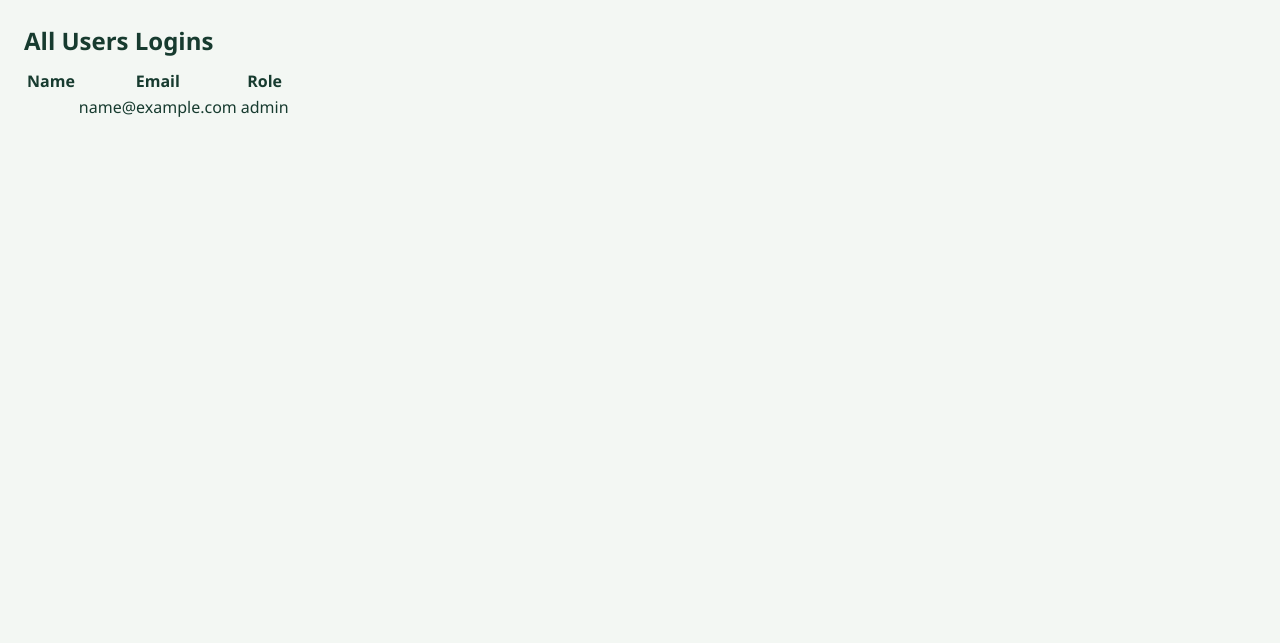
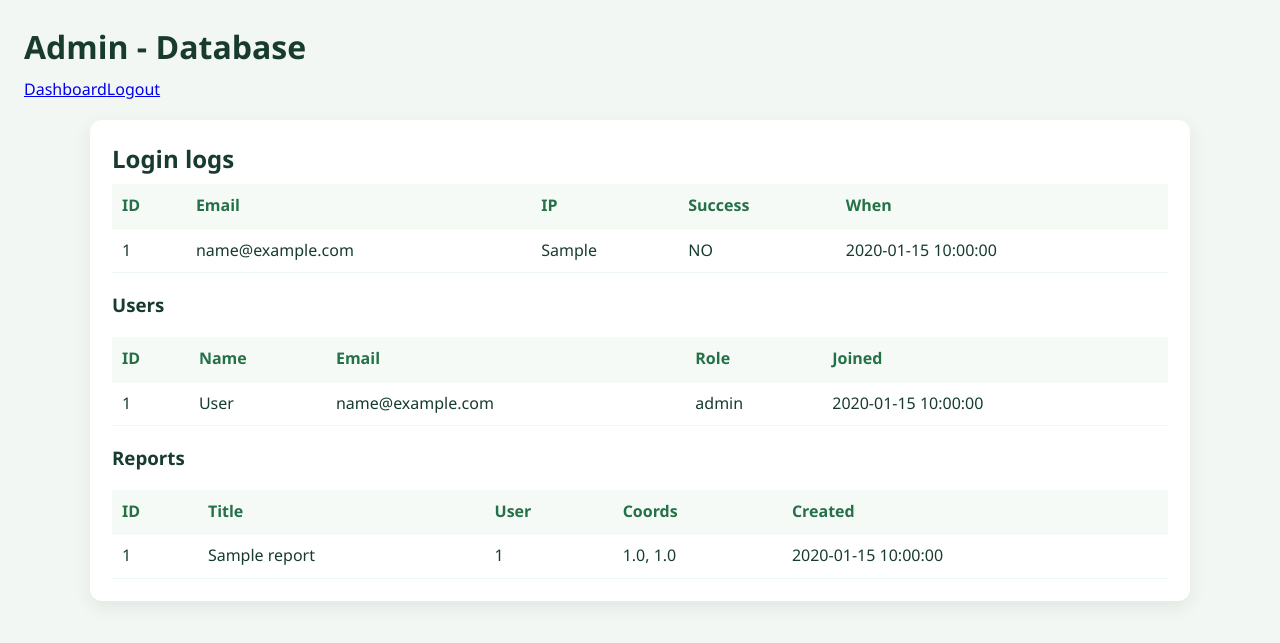
Before and after one commit to Roy-Kathurima/pestwatch, a Flask app: template templates/admin_database.html in a window 1280 px wide. Shown: the top 643 px of the page. Run offline with Flask 3, Linux system fonts and the light colour scheme; tables that the repository leaves empty hold one stand-in row (values such as "Sample post"); the template is opened without the code that fills it: values that come from a table or form of the project are taken from there, most other values are stand-ins (such as "Sample title", 1, 10 or a date in 2020).

Commit message:
Update admin_database.html

```diff
--- a/templates/admin_database.html
+++ b/templates/admin_database.html
@@ -1,24 +1,48 @@
+<!doctype html>
 <html>
 <head>
-<title>Database</title>
-<link rel="stylesheet" href="/static/css/style.css">
+  <meta charset="utf-8" />
+  <title>Admin Database</title>
+  <link rel="stylesheet" href="{{ url_for('static', filename='css/style.css') }}">
 </head>
 <body>
+  <header class="topbar"><h1>Admin - Database</h1><nav><a href="{{ url_for('admin_dashboard') }}">Dashboard</a><a href="{{ url_for('admin_logout') }}">Logout</a></nav></header>
+  <main class="container">
+    <h2>Login logs</h2>
+    <table class="table">
+      <thead><tr><th>ID</th><th>Email</th><th>IP</th><th>Success</th><th>When</th></tr></thead>
+      <tbody>
+        {% for l in logs %}
+        <tr>
+          <td>{{ l.id }}</td>
+          <td>{{ l.email }}</td>
+          <td>{{ l.ip }}</td>
+          <td>{{ 'YES' if l.success else 'NO' }}</td>
+          <td>{{ l.timestamp }}</td>
+        </tr>
+        {% endfor %}
+      </tbody>
+    </table>
 
-<div class="box">
-<h2>All Users Logins</h2>
+    <h3>Users</h3>
+    <table class="table">
+      <thead><tr><th>ID</th><th>Name</th><th>Email</th><th>Role</th><th>Joined</th></tr></thead>
+      <tbody>
+        {% for u in users %}
+        <tr><td>{{ u.id }}</td><td>{{ u.fullname }}</td><td>{{ u.email }}</td><td>{{ u.role }}</td><td>{{ u.created_at }}</td></tr>
+        {% endfor %}
+      </tbody>
+    </table>
 
-<table>
-<tr><th>Name</th><th>Email</th><th>Role</th></tr>
-{% for u in users %}
-<tr>
-<td>{{ u.name }}</td>
-<td>{{ u.email }}</td>
-<td>{{ u.role }}</td>
-</tr>
-{% endfor %}
-</table>
-</div>
-
+    <h3>Reports</h3>
+    <table class="table">
+      <thead><tr><th>ID</th><th>Title</th><th>User</th><th>Coords</th><th>Created</th></tr></thead>
+      <tbody>
+        {% for r in reports %}
+        <tr><td>{{ r.id }}</td><td>{{ r.title }}</td><td>{{ r.user_id }}</td><td>{{ r.latitude }}, {{ r.longitude }}</td><td>{{ r.created_at }}</td></tr>
+        {% endfor %}
+      </tbody>
+    </table>
+  </main>
 </body>
 </html>
```
